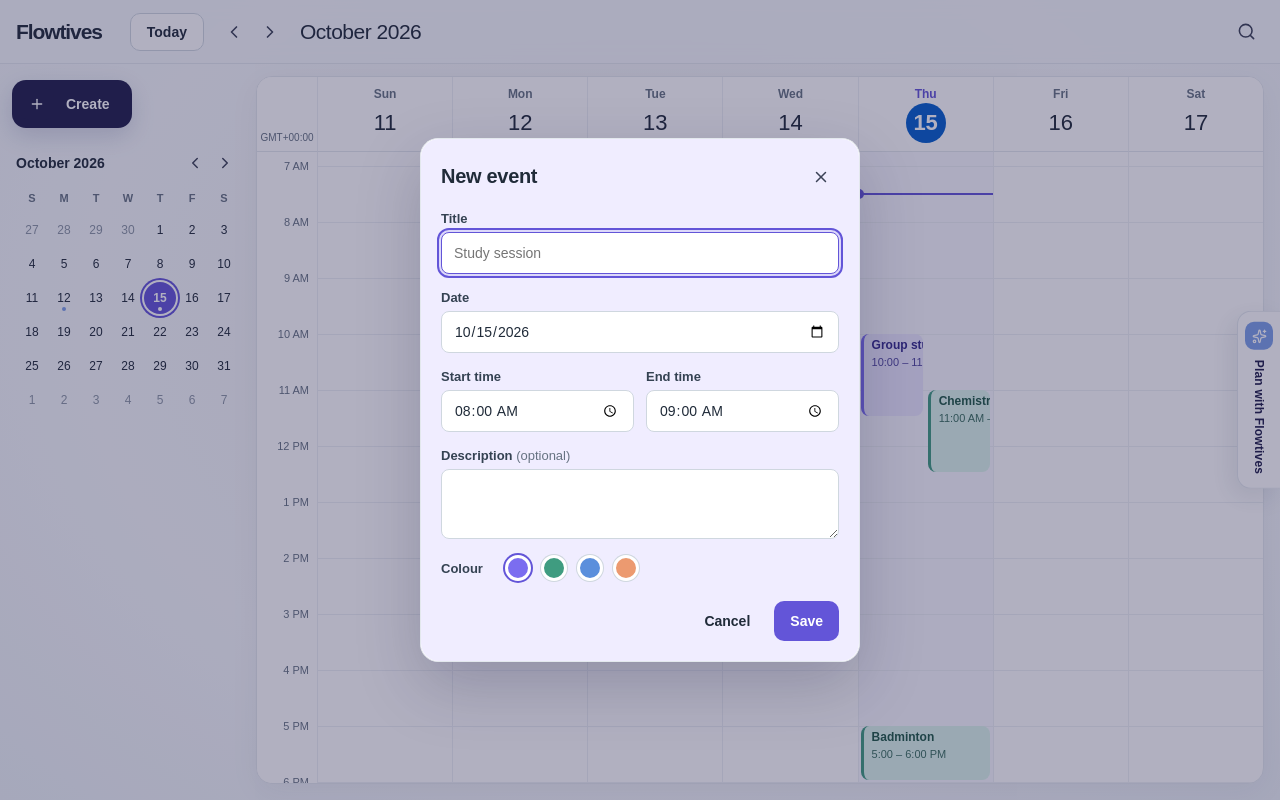
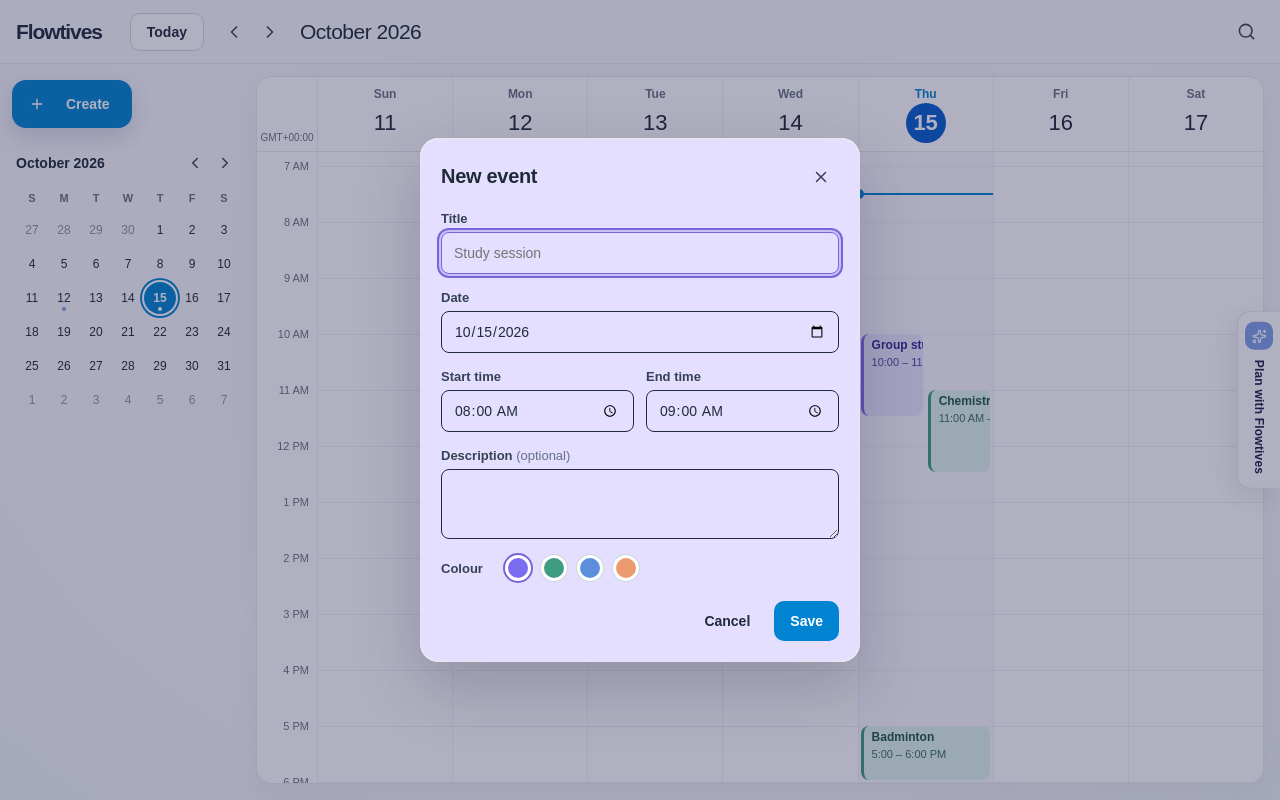
Before and after one commit to 123674/Flowtives, a Next.js app: page /calendar in a window 1280 px wide. Both pictures are taken after a click on the button "Create". Built offline with nearby package versions, Linux system fonts and the light colour scheme.

Commit message:
updated event modal box

```diff
--- a/src/app/calendar/calendar.module.css
+++ b/src/app/calendar/calendar.module.css
@@ -6,8 +6,8 @@
   --line: #e3e8ed;
   --grid: #edf0f4;
   --navy: #201f4b;
-  --violet: #6355d8;
-  --tint: #efefff;
+  --violet: #0084d1;
+  --tint: oklch(0.901 0.058 230.902);
   --hour: 56px;
   --time-w: 60px;
   --col-min: 112px;
@@ -60,7 +60,7 @@
   flex-shrink: 0;
   transition: background 0.15s;
 }
-.iconBtn:hover { background: rgba(99, 85, 216, 0.09); }
+.iconBtn:hover { background: oklch(0.951 0.026 236.824); }
 
 .primaryBtn,
 .ghostBtn,
@@ -203,23 +203,23 @@
   height: 48px;
   padding: 0 22px 0 8px;
   border-radius: 14px;
-  background: var(--navy);
+  background:#0084d1;
   color: #fff;
   font-size: 14px;
   font-weight: 700;
   box-shadow: 0 8px 24px rgba(26, 38, 91, 0.16);
   transition: transform 0.2s;
 }
-.createBtn:hover { transform: translateY(-2px); background: #2c295e; }
+.createBtn:hover { transform: translateY(-2px); background:#00bcff; }
 .createChip {
   display: grid;
   place-items: center;
   width: 34px;
   height: 32px;
   border-radius: 9px;
-  background: var(--navy);
+  background:#0084d1;
 }
-.createBtn:hover .createChip { background: #2c295e; }
+.createBtn:hover .createChip { background:#00bcff; }
 
 /* mini calendar */
 .mini { padding: 0 4px; }
@@ -239,7 +239,7 @@
   font-weight: 500;
   transition: background 0.15s;
 }
-.miniDay:hover { background: rgba(99, 85, 216, 0.1); }
+.miniDay:hover { background: oklch(0.951 0.026 236.824); }
 .miniOut { color: #8a95a3; }
 .miniDot {
   position: absolute;
@@ -249,7 +249,7 @@
   border-radius: 50%;
   background: #7c9fe7;
 }
-.miniSelected { background: var(--tint); color: var(--violet); font-weight: 700; box-shadow: inset 0 0 0 1.5px rgba(99, 85, 216, 0.45); }
+.miniSelected { background: var(--tint); color: var(--violet); font-weight: 700; box-shadow: inset 0 0 0 1.5px oklch(0.828 0.111 230.318); }
 .miniToday { background: var(--violet); color: #fff; font-weight: 700; }
 .miniToday:hover { background: var(--violet); }
 .miniToday .miniDot { background: #fff; }
@@ -407,12 +407,37 @@
 }
 
 /* ---------- dialogs ---------- */
+/* Lavender */
+.dialogColorBg:has(input[value="lavender"]:checked) {
+  --swatch-color: #7865D8;
+  --swatch-focus: rgba(120, 101, 216, 0.25);
+}
+
+/* Mint */
+.dialogColorBg:has(input[value="mint"]:checked) {
+  --swatch-color: #39A878;
+  --swatch-focus: rgba(57, 168, 120, 0.2);
+}
+
+/* Blue */
+.dialogColorBg:has(input[value="blue"]:checked) {
+  --swatch-color: #4285F4;
+  --swatch-focus: rgba(66, 133, 244, 0.2);
+}
+
+/* Peach */
+.dialogColorBg:has(input[value="peach"]:checked) {
+  --swatch-color: #E99568;
+  --swatch-focus: rgba(233, 149, 104, 0.2);
+}
+
+
 .dialogColorBg {
   min-height: 100%;
+  background: var(--selected-color, #fff);
+  border-radius: inherit;
   transition: background-color 0.2s ease;
-  border-radius: inherit;
 }
-
 .dialog {
   width: min(440px, calc(100vw - 24px));
   max-height: calc(100dvh - 24px);
@@ -445,18 +470,27 @@
 .field { display: flex; flex-direction: column; gap: 6px; flex: 1; min-width: 0; }
 .field label, .colors legend { font-size: 13px; font-weight: 600; color: #344252; }
 .optional { font-weight: 400; color: var(--muted); }
-.field input, .field textarea {
+.field input,
+.field textarea {
   width: 100%;
   padding: 10px 12px;
-  border: 1px solid #cfd7df;
+  border: 1px solid var(--ink, #cfd7df);
   border-radius: 8px;
-  background: #fff;
+  background: var(--selected-color, #fff);
+  color: var(--ink);
   font-size: 14px;
   outline: none;
   resize: vertical;
+  transition: background-color 0.2s ease, border-color 0.2s ease,
+    box-shadow 0.2s ease;
 }
 .field input { min-height: 42px; }
-.field input:focus, .field textarea:focus { border-color: var(--violet); box-shadow: 0 0 0 3px rgba(99, 85, 216, 0.14); }
+.field input:focus,
+.field textarea:focus {
+  border-color: var(--swatch-color, #8B7CF6);
+  outline: 2px solid var(--swatch-color, #8B7CF6);
+  box-shadow: 0 0 0 3px var(--swatch-focus, rgba(139, 124, 246, 0.2));
+}
 .field [aria-invalid='true'] { border-color: #b4233a; }
 .error { margin: 0; font-size: 12px; color: #b4233a; }
 .fieldRow { display: flex; gap: 12px; }
@@ -465,7 +499,9 @@
 .swatch { position: relative; display: inline-grid; cursor: pointer; }
 .swatch input { position: absolute; inset: 0; opacity: 0; margin: 0; cursor: pointer; }
 .swatchDot { width: 26px; height: 26px; border-radius: 50%; background: var(--bar); border: 3px solid #fff; box-shadow: 0 0 0 1px #cfd7df; }
-.swatch input:checked + .swatchDot { box-shadow: 0 0 0 2px var(--violet); }
+.swatch input:checked + .swatchDot {
+  box-shadow: 0 0 0 2px var(--swatch-color, var(--violet));
+}
 .swatch input:focus-visible + .swatchDot { outline: 2px solid var(--violet); outline-offset: 3px; }
 .modalActions { display: flex; align-items: center; gap: 8px; padding-top: 4px; }
 .details { gap: 14px; }
--- a/src/app/calendar/components/EventModal.tsx
+++ b/src/app/calendar/components/EventModal.tsx
@@ -28,11 +28,13 @@ export default function EventModal({ initial, onSave, onDelete, onClose }: Props
   const [confirmDelete, setConfirmDelete] = useState(false)
 
   const dialogColors: Record<string, string> = {
-  lavender: '#F0EDFF',
+  lavender: '#E4DEFF',
   mint: '#E6F8EE',
   blue: '#E8F2FF',
   peach: '#FFF0E6',
   }
+
+  const selectedColor = dialogColors[color] ?? '#FFFFFF'
 
   const submit = (e: FormEvent) => {
     e.preventDefault()
@@ -66,7 +68,7 @@ export default function EventModal({ initial, onSave, onDelete, onClose }: Props
   return (
     <Dialog onClose={onClose} labelledBy={`${uid}-h`}>
       <div className={s.dialogColorBg}
-      style={{ backgroundColor: dialogColors[color] ?? '#FFFFFF' }}>
+    style={{ '--selected-color': selectedColor } as React.CSSProperties}>
       <form className={s.modalForm} onSubmit={submit} noValidate>
         <div className={s.modalHead}>
           <h2 id={`${uid}-h`} className={s.modalTitle}>
```
